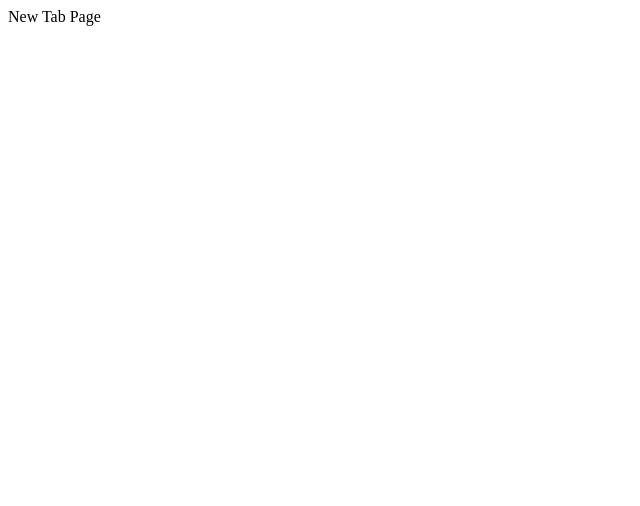
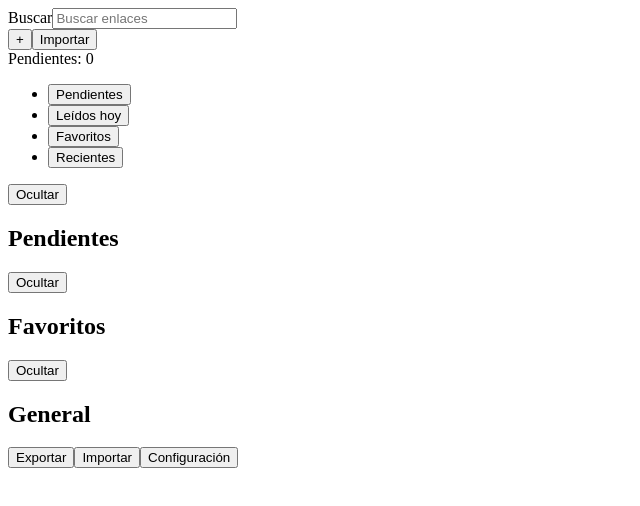
Before and after one commit to danilopezvil/page-manager, a React app: page / in a window 1280 px wide. Shown: the top 506 px of the page, without its empty margins (0-640 px from the left). Built offline with nearby package versions, Linux system fonts and the light colour scheme; the HTML template or start-up script is replaced by a standard one.

Commit message:
Implementa NewTabPage con filtros locales y secciones

```diff
--- a/src/ui/pages/NewTabPage.tsx
+++ b/src/ui/pages/NewTabPage.tsx
@@ -1,5 +1,158 @@
-import React from 'react';
+import React, { useMemo, useState } from 'react';
+import type { BookmarkItem } from '../../domain/models';
+import { BookmarkList, FilterBar, type FilterTab, Footer, Header, RecentList } from '../components';
+import { useAppState } from '../hooks';
+
+function isToday(timestamp: number): boolean {
+  const date = new Date(timestamp);
+  const now = new Date();
+
+  return (
+    date.getFullYear() === now.getFullYear() &&
+    date.getMonth() === now.getMonth() &&
+    date.getDate() === now.getDate()
+  );
+}
+
+function applyFilter(bookmarks: BookmarkItem[], filter: FilterTab): BookmarkItem[] {
+  switch (filter) {
+    case 'read_today':
+      return bookmarks.filter((bookmark) => bookmark.status === 'read' && isToday(bookmark.updatedAt));
+    case 'favorites':
+      return bookmarks.filter((bookmark) => bookmark.isFavorite);
+    case 'pending':
+      return bookmarks.filter((bookmark) => bookmark.status === 'pending');
+    case 'recents':
+      return bookmarks;
+    default:
+      return bookmarks;
+  }
+}
 
 export function NewTabPage(): JSX.Element {
-  return <main>New Tab Page</main>;
+  const {
+    bookmarks,
+    recents,
+    sections,
+    loading,
+    importBookmarks,
+    openBookmark,
+    markAsRead,
+    toggleFavorite,
+    saveRecent,
+    exportBackup,
+  } = useAppState();
+
+  const [activeFilter, setActiveFilter] = useState<FilterTab>('pending');
+  const [search, setSearch] = useState<string>('');
+
+  const pendingItems = useMemo(
+    () => bookmarks.filter((bookmark) => bookmark.status === 'pending'),
+    [bookmarks],
+  );
+
+  const filteredBookmarks = useMemo(() => {
+    const locallyFiltered = applyFilter(bookmarks, activeFilter);
+    const normalizedSearch = search.trim().toLowerCase();
+
+    if (!normalizedSearch) {
+      return locallyFiltered;
+    }
+
+    return locallyFiltered.filter(
+      (bookmark) =>
+        bookmark.title.toLowerCase().includes(normalizedSearch) ||
+        bookmark.domain.toLowerCase().includes(normalizedSearch),
+    );
+  }, [activeFilter, bookmarks, search]);
+
+  const favoriteItems = useMemo(
+    () => filteredBookmarks.filter((bookmark) => bookmark.isFavorite),
+    [filteredBookmarks],
+  );
+
+  if (loading) {
+    return <div>Cargando...</div>;
+  }
+
+  return (
+    <main>
+      <Header
+        pendingCount={pendingItems.length}
+        onSearch={setSearch}
+        onAdd={() => undefined}
+        onImport={() => {
+          void importBookmarks();
+        }}
+      />
+
+      <FilterBar activeFilter={activeFilter} onFilterChange={setActiveFilter} />
+
+      <BookmarkList
+        title="Pendientes"
+        items={pendingItems}
+        onOpen={(id) => {
+          void openBookmark(id);
+        }}
+        onMarkRead={(id) => {
+          void markAsRead(id);
+        }}
+        onToggleFavorite={(id) => {
+          void toggleFavorite(id);
+        }}
+      />
+
+      {(recents.length > 0 || activeFilter === 'recents') && (
+        <RecentList
+          items={recents}
+          onOpen={() => undefined}
+          onSave={(id) => {
+            void saveRecent(id);
+          }}
+          onDismiss={() => undefined}
+        />
+      )}
+
+      <BookmarkList
+        title="Favoritos"
+        items={favoriteItems}
+        onOpen={(id) => {
+          void openBookmark(id);
+        }}
+        onMarkRead={(id) => {
+          void markAsRead(id);
+        }}
+        onToggleFavorite={(id) => {
+          void toggleFavorite(id);
+        }}
+      />
+
+      {sections.map((section) => (
+        <BookmarkList
+          key={section.id}
+          title={section.name}
+          items={filteredBookmarks.filter((bookmark) => bookmark.sectionId === section.id)}
+          onOpen={(id) => {
+            void openBookmark(id);
+          }}
+          onMarkRead={(id) => {
+            void markAsRead(id);
+          }}
+          onToggleFavorite={(id) => {
+            void toggleFavorite(id);
+          }}
+        />
+      ))}
+
+      <Footer
+        onExport={() => {
+          void exportBackup();
+        }}
+        onImport={() => {
+          void importBookmarks();
+        }}
+        onSettings={() => undefined}
+      />
+    </main>
+  );
 }
```
